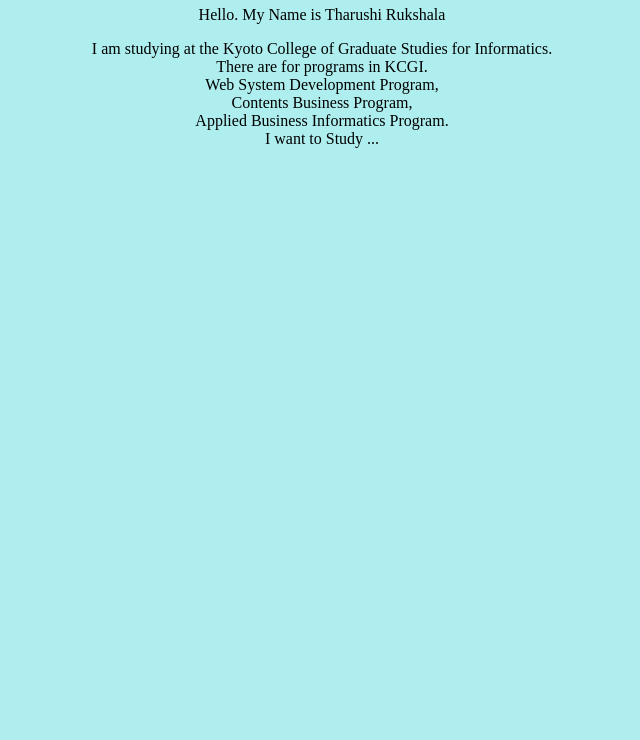
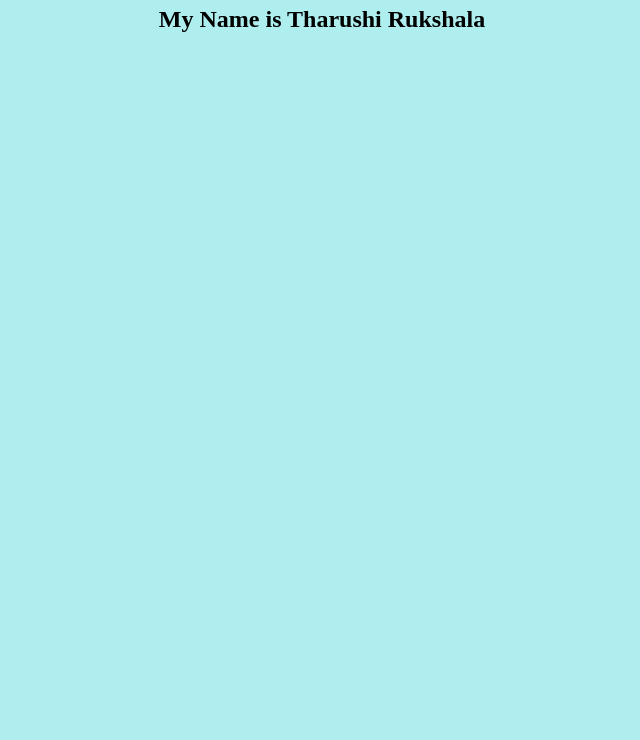
Before and after one commit to TharushiRushala/WebProgrammig1_IndividualProject, a plain HTML site: page index.html in a window 1280 px wide. Shown: the part 60-800 px from the top of the page, without its empty margins (318-958 px from the left). Drawn offline with Linux system fonts and the light colour scheme.

Commit message:
Update index.html

```diff
--- a/index.html
+++ b/index.html
@@ -2,9 +2,8 @@
   <head>
     <title>Home Page</title>
   </head>
-  <body bgcolor="paleturquoise" align="center">
+  <body bgcolor="paleturquoise" style="text-align:center;">
 		<h1>WELCOME TO MY BLOG</h1>
-			<p>Hello. My Name is Tharushi Rukshala</p>
-			<p>I am studying at the Kyoto College of Graduate Studies for Informatics. <br>There are for programs in KCGI.<br>Web System Development Program, <br>Contents Business Program, <br>Applied Business Informatics Program. <br>I want to Study ...</p>
-	</body>
+	  		<h2>My Name is Tharushi Rukshala</h2>
+   </body>
 </html>
```
